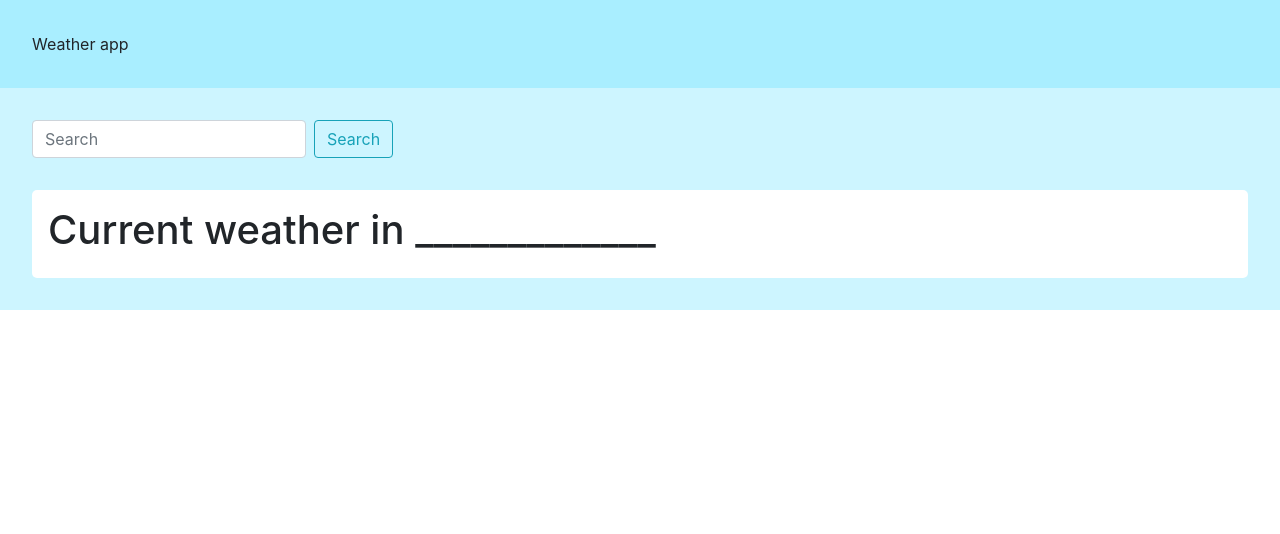
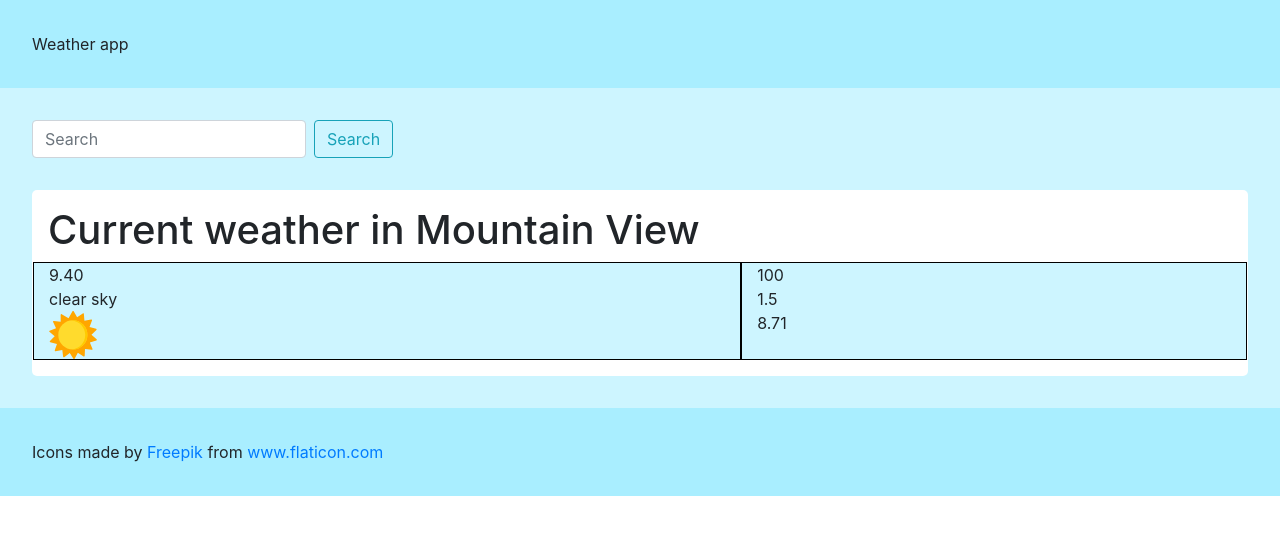
Before and after one commit to JenniLehtonen/Weather-app, a React (Create React App) app in the folder weather-app/: page / in a window 1280 px wide. Shown: the top 534 px of the page. Built offline with nearby package versions, Linux system fonts and the light colour scheme.

Commit message:
Start building the UI with test data

```diff
--- a/weather-app/src/App.js
+++ b/weather-app/src/App.js
@@ -16,6 +16,10 @@ const App = () => {
         <Search />
         <CurrentWeather />
       </Container>
+
+      <Container fluid>
+      Icons made by <a href="https://www.freepik.com" title="Freepik">Freepik</a> from <a href="https://www.flaticon.com/" title="Flaticon">www.flaticon.com</a>
+      </Container>
     </div>
   );
 }
--- a/weather-app/src/components/CurrentWeather.js
+++ b/weather-app/src/components/CurrentWeather.js
@@ -1,10 +1,76 @@
-import React from 'react';
+import React, {useState} from 'react';
+import {Row, Col} from 'react-bootstrap';
+import logo from '../images/sunny.svg'
 
 const CurrentWeather = () => {
+    const [current, setCurrent] = useState([{
+        "coord": {
+          "lon": -122.08,
+          "lat": 37.39
+        },
+        "weather": [
+          {
+            "id": 800,
+            "main": "Clear",
+            "description": "clear sky",
+            "icon": "01d"
+          }
+        ],
+        "base": "stations",
+        "main": {
+          "temp": 282.55,
+          "feels_like": 281.86,
+          "temp_min": 280.37,
+          "temp_max": 284.26,
+          "pressure": 1023,
+          "humidity": 100
+        },
+        "visibility": 16093,
+        "wind": {
+          "speed": 1.5,
+          "deg": 350
+        },
+        "clouds": {
+          "all": 1
+        },
+        "dt": 1560350645,
+        "sys": {
+          "type": 1,
+          "id": 5122,
+          "message": 0.0139,
+          "country": "US",
+          "sunrise": 1560343627,
+          "sunset": 1560396563
+        },
+        "timezone": -25200,
+        "id": 420006353,
+        "name": "Mountain View",
+        "cod": 200
+        }         ]);
+
+        var city = current[0].name;
+        var temperature = (current[0].main.temp-273.15).toString().slice(0,4);
+        var temperatureFeelsLike = (current[0].main.feels_like-273.15).toString().slice(0,4);
+        var humidity = current[0].main.humidity;
+        var descriptionOfWeather = current[0].weather[0].description;
+        var wind = current[0].wind.speed;
+
+        console.log(current);
+
     return(
         <div className="currentWeather">
-            <h1>Current weather in _____________</h1>
+            <h1>Current weather in {city}</h1>
 
+            <Row>
+                <Col>{temperature}<br />
+                {descriptionOfWeather}<br />
+                <img src={logo} className="image" />
+                </Col>
+                <Col xs={5}>{humidity}<br />
+                {wind}<br />
+                {temperatureFeelsLike}
+                </Col>
+            </Row>
         </div>
     )
 }
--- a/weather-app/src/components/Search.js
+++ b/weather-app/src/components/Search.js
@@ -1,11 +1,22 @@
-import React from 'react';
+import React, {useState} from 'react';
 import {Form, FormControl, Button} from 'react-bootstrap';
 
 const Search = () => {
+    const [city, setCity] = useState('');
+
+    const cityHandler = (e) => {
+    e.preventDefault();
+    setCity(e.target.value);
+    };
+
+    const searchCity = () => {
+        console.log(city)
+      };
+
     return(
         <Form inline>
-          <FormControl type="text" placeholder="Search" className="mr-sm-2" />
-          <Button variant="outline-info">Search</Button>
+          <FormControl type="text" placeholder="Search" className="mr-sm-2" onChange={(e) => cityHandler(e)} />
+          <Button variant="outline-info" onClick={searchCity} >Search</Button>
         </Form>
     )
 }
--- a/weather-app/src/styles/style.css
+++ b/weather-app/src/styles/style.css
@@ -14,3 +14,10 @@
     width: 100%;
     background-color: white;
 }
+.col, .col-5{
+    background-color: rgba(163, 237, 255, 0.541);
+    border: 1px solid black;
+}
+.image{
+    width:3rem;
+}
```
Also changed, not shown: weather-app/src/images/sunny.svg (added).
